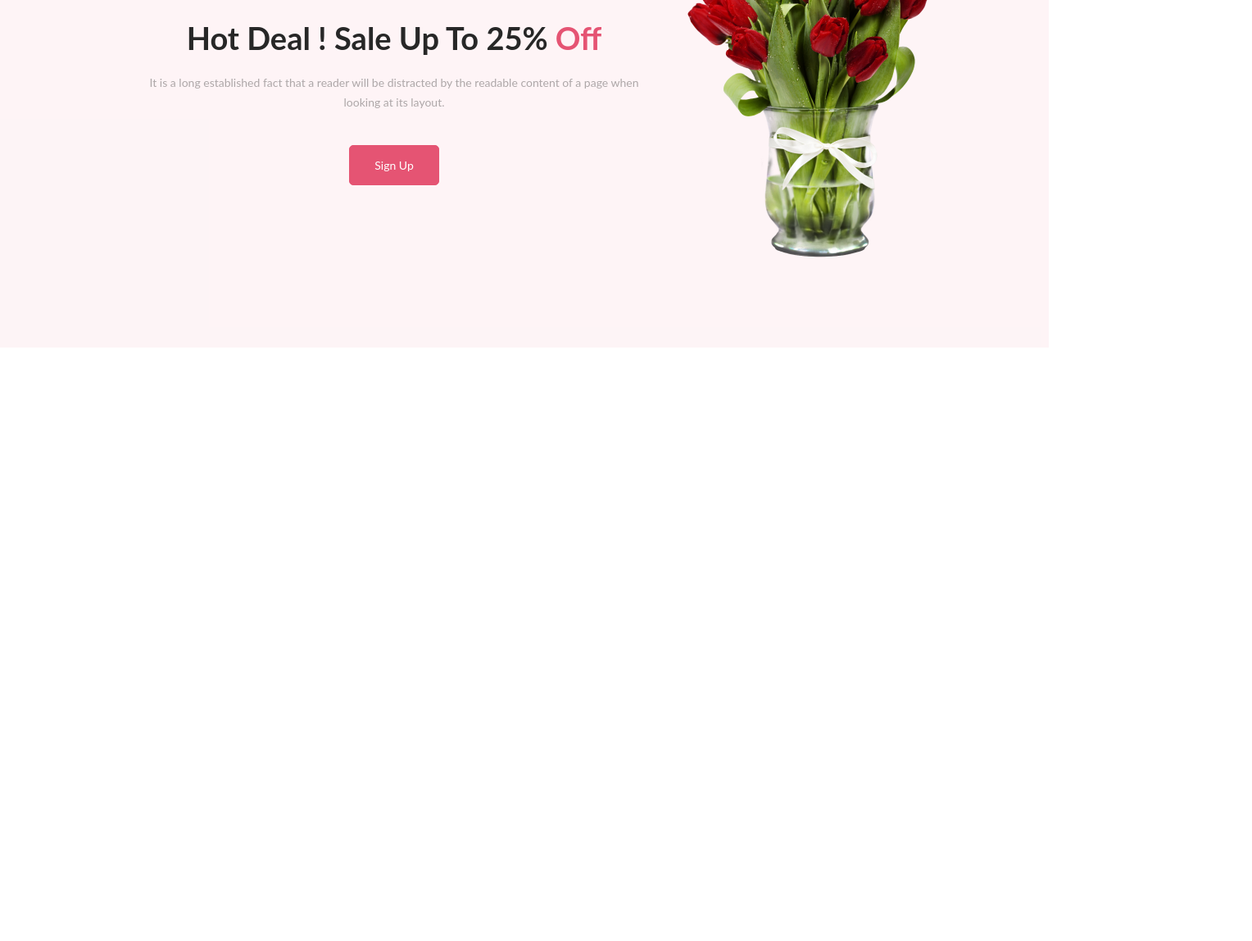
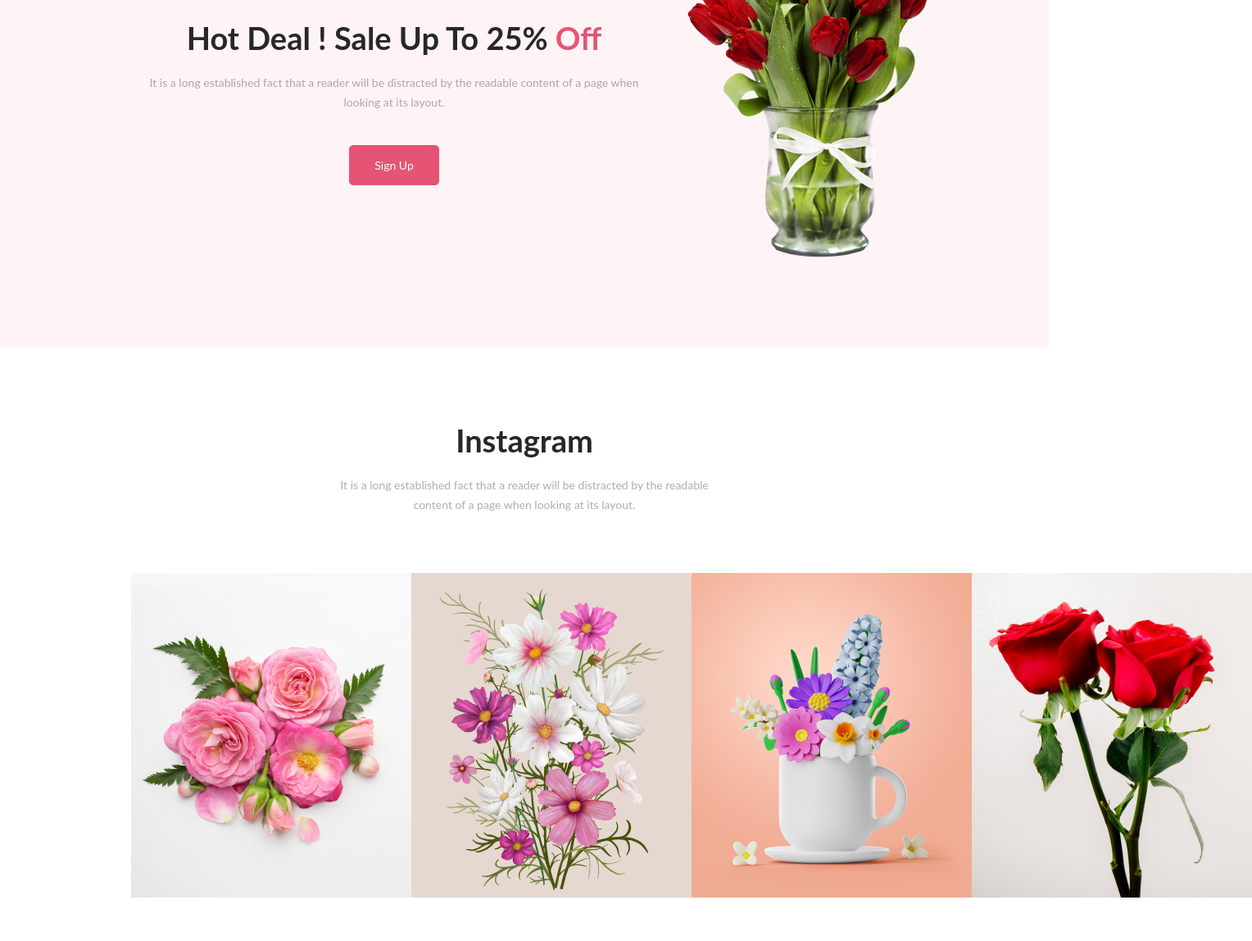
Before and after one commit to DipuHaider/PH_B8_M1_Assignment, a plain HTML site: page index.html in a window 1280 px wide. Shown: the part 2396-3544 px from the top of the page at 82% size, 1528 px wide, since content can reach past the window. Before the commit the page ends 2820 px from the top, so only its background shows below. Drawn offline with Linux system fonts and the light colour scheme.

Commit message:
develop Instagram section

```diff
--- a/index.html
+++ b/index.html
@@ -88,6 +88,28 @@
                 </div>
             </div>
         </section>
+
+        <!-- Instagram Section -->
+        <section>
+            <div class="featured-text instagram-text">
+                <h3 class="title featured-title">Instagram</h3>
+                <p class="description">It is a long established fact that a reader will be distracted by the readable content of a page when looking at its layout.</p>
+            </div>
+            <div class="instagram-box">
+                <div class="ibox">
+                    <img src="./images/flower_01.png" alt="">
+                </div>
+                <div class="ibox">
+                    <img src="./images/rectangle_4.png" alt="">
+                </div>
+                <div class="ibox">
+                    <img src="./images/rectangle_5.png" alt="">
+                </div>
+                <div class="ibox">
+                    <img src="./images/rectangle_6.png" alt="">
+                </div>
+            </div>
+        </section>
     </main>
     <footer>
 
--- a/style.css
+++ b/style.css
@@ -172,3 +172,17 @@
     text-align: center;
     margin: 0 auto;
 }
+
+/* Instagram Section */
+.instagram-box{
+    display: flex;
+    align-items: center;
+    justify-content: space-around;
+    height: 500px;
+    width: 75vw;
+    margin: 0 auto;
+}
+
+.instagram-text{
+    margin-top: 70px;
+}
```
